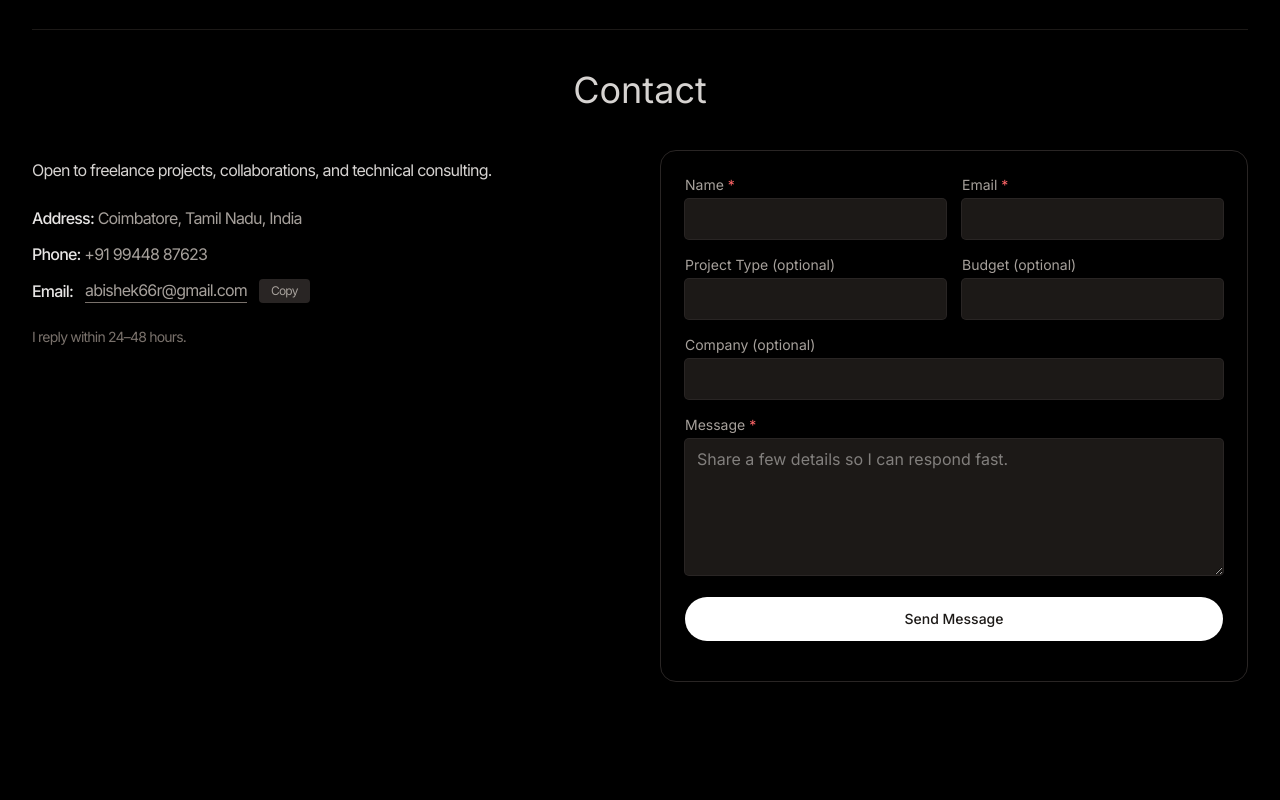
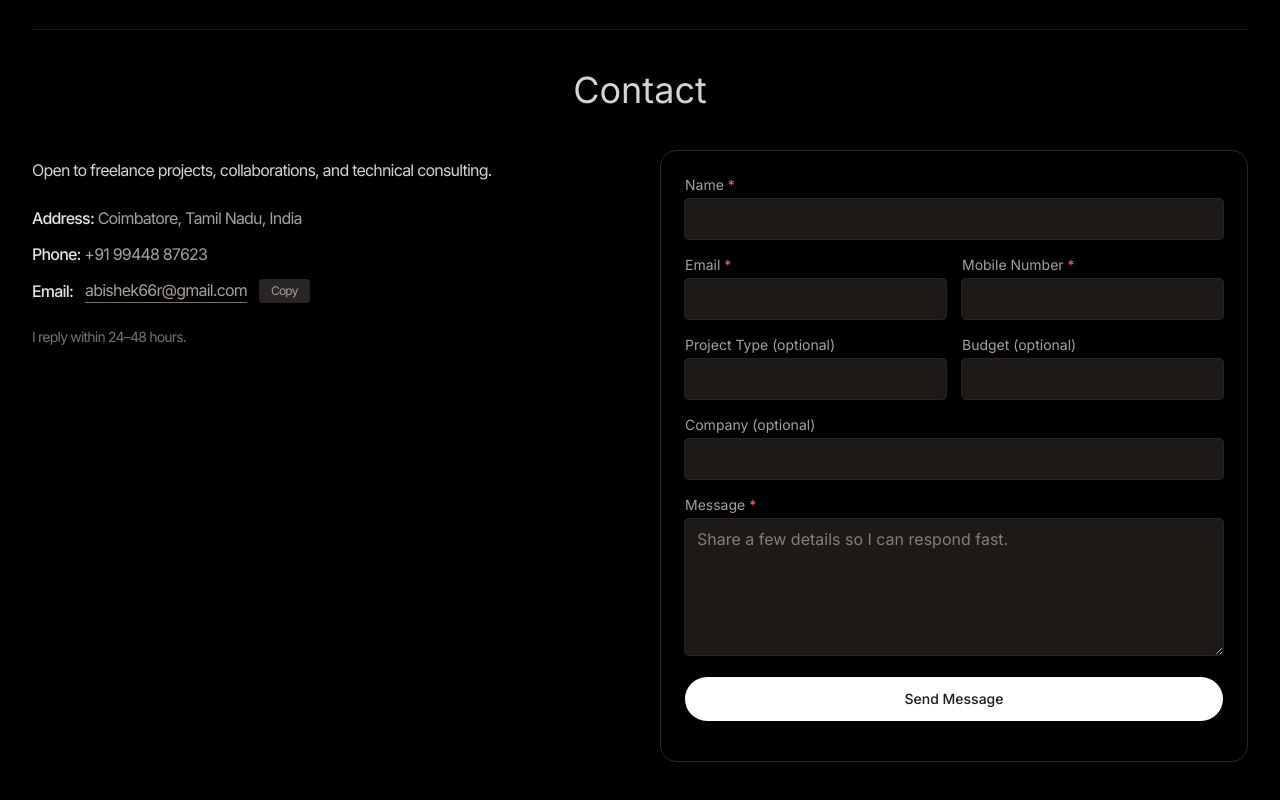
Before and after one commit to Abishek66r/Abishek_C_Portfolio, a React (Vite) app: page / in a window 1280 px wide. Shown: the part 4137-4937 px from the top of the page. Before the commit the page ends 4899 px from the top, so only its background shows below. Built offline with nearby package versions, Linux system fonts and the light colour scheme.

Commit message:
Updated Contact.jsx with [describe changes]

```diff
--- a/src/components/Contact.jsx
+++ b/src/components/Contact.jsx
@@ -116,7 +116,6 @@ const Contact = () => {
             {/* Honeypot */}
             <input type='text' name='botcheck' className='hidden' tabIndex='-1' autoComplete='off' />
 
-            <div className='grid grid-cols-1 gap-4 md:grid-cols-2'>
             <div>
               <label htmlFor='name' className='block text-sm text-stone-400'>Name <span className='text-red-400' aria-hidden='true'>*</span></label>
               <input
@@ -127,6 +126,8 @@ const Contact = () => {
                 className='mt-1 w-full rounded bg-stone-900 px-3 py-2 text-stone-200 outline-none ring-1 ring-stone-800 focus:ring-stone-600'
               />
             </div>
+
+            <div className='grid grid-cols-1 gap-4 md:grid-cols-2'>
               <div>
                 <label htmlFor='email' className='block text-sm text-stone-400'>Email <span className='text-red-400' aria-hidden='true'>*</span></label>
                 <input
@@ -134,6 +135,18 @@ const Contact = () => {
                   name='email'
                   type='email'
                   required
+                  className='mt-1 w-full rounded bg-stone-900 px-3 py-2 text-stone-200 outline-none ring-1 ring-stone-800 focus:ring-stone-600'
+                />
+              </div>
+              <div>
+                <label htmlFor='mobile' className='block text-sm text-stone-400'>Mobile Number <span className='text-red-400' aria-hidden='true'>*</span></label>
+                <input
+                  id='mobile'
+                  name='mobile'
+                  type='tel'
+                  required
+                  pattern='[+]?[0-9\s\-]{10,15}'
+                  title='Please enter a valid mobile number (10-15 digits)'
                   className='mt-1 w-full rounded bg-stone-900 px-3 py-2 text-stone-200 outline-none ring-1 ring-stone-800 focus:ring-stone-600'
                 />
               </div>
```
Lines whose indentation alone changed are shown as unchanged.
